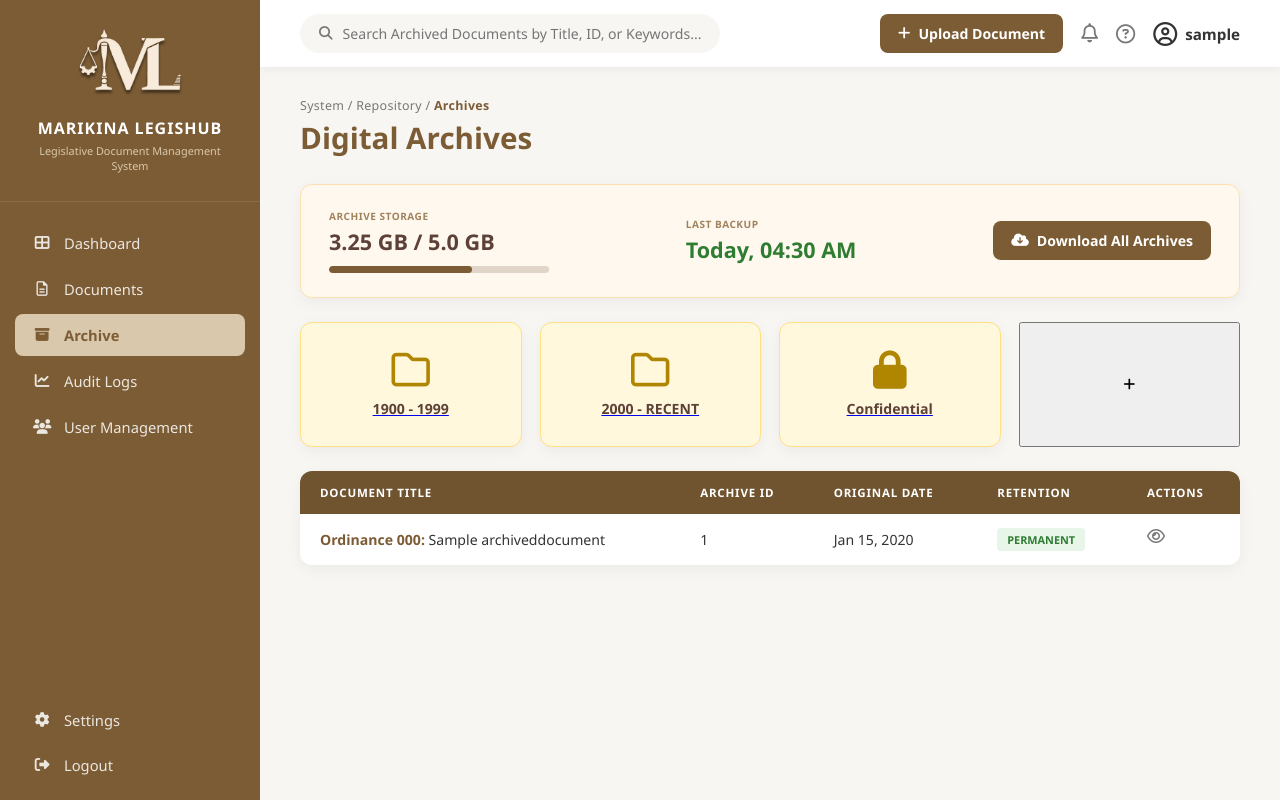
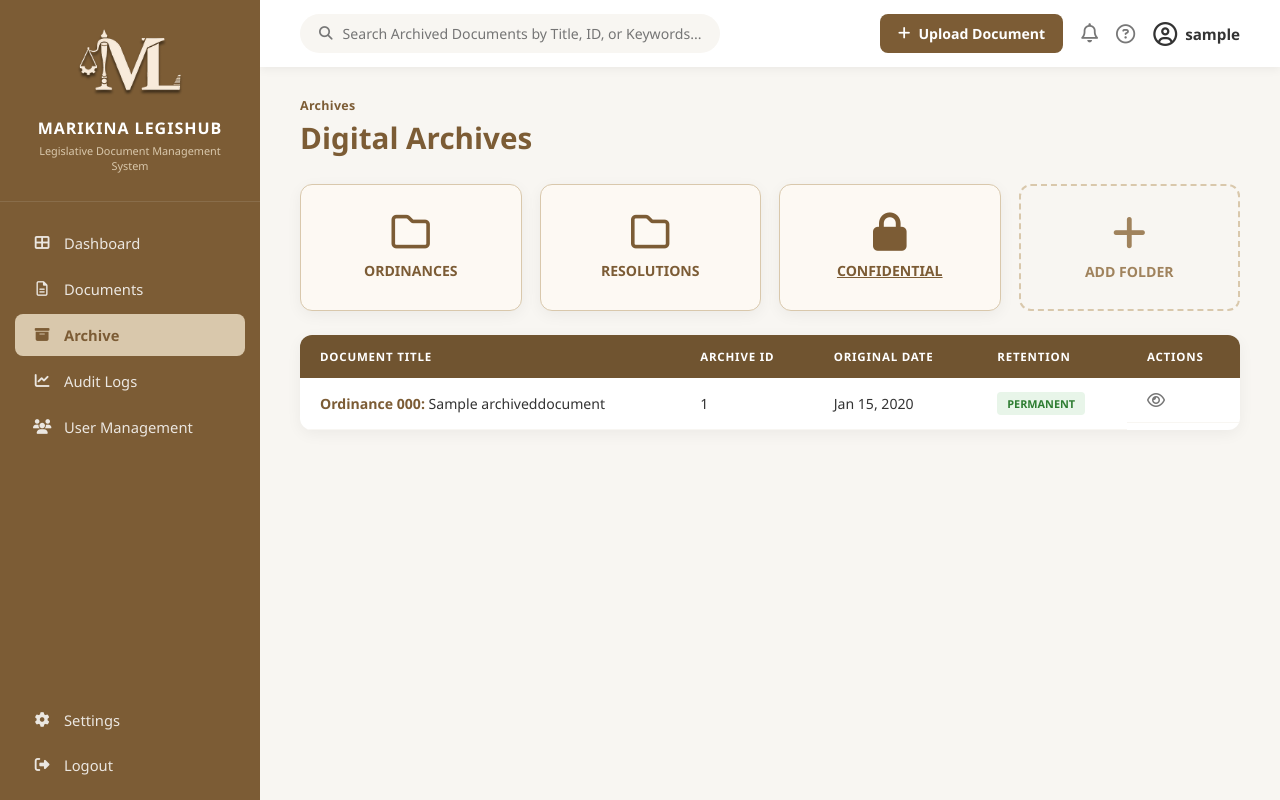
Before and after one commit to beedrimon/legishub-capstone, a Django app: page /archive/ in a window 1280 px wide. Run offline with Django 5.2, Linux system fonts and the light colour scheme; a user stored in the database is signed in; tables that the repository leaves empty hold one stand-in row (values such as "Sample post"); parts of the project's set-up code (start-up, migrations or seed data) failed here and were passed over.

Commit message:
chore: frontend for archive

```diff
--- a/core/static/css/main.css
+++ b/core/static/css/main.css
@@ -996,23 +996,28 @@ td strong {
 
 .folder-card {
     background: #FFF8DC;
+    background: #FDF9F3;
     padding: 28px 20px;
     border-radius: 12px;
     text-align: center;
     cursor: pointer;
     transition: transform 0.2s, box-shadow 0.2s;
     border: 1px solid #FFE082;
+    border: 1px solid #D9C8AC;
+    color: #7C5C35;
     box-shadow: var(--shadow-md);
 }
 
 .folder-card:hover {
     transform: translateY(-4px);
     box-shadow: 0 8px 20px rgba(0, 0, 0, 0.08);
+    box-shadow: 0 8px 20px rgba(124, 92, 53, 0.15);
 }
 
 .folder-card i {
     font-size: 2.4rem;
     color: #B08500;
+    color: #7C5C35;
     margin-bottom: 10px;
     display: block;
 }
@@ -1021,8 +1026,39 @@ td strong {
     margin: 0;
     font-weight: 700;
     color: #5D4037;
+    color: inherit;
     font-size: 0.88rem;
 }
+
+/* Folders Active States & Sub-folders */
+.selected-folder, .selected-year {
+    border: 2px solid #7C5C35 !important;
+    background-color: #fcfaf7 !important;
+    box-shadow: 0 4px 12px rgba(124, 92, 53, 0.25) !important;
+}
+.doc-type-folder {
+    transition: all 0.2s ease-in-out;
+}
+
+/* Add Folder Button Styling */
+.btn-add-folder-card {
+    background: transparent !important;
+    border: 2px dashed #D9C8AC !important;
+    color: #A0835D !important;
+    box-shadow: none !important;
+}
+.btn-add-folder-card i {
+    color: #A0835D !important;
+}
+.btn-add-folder-card:hover {
+    background: #fcfaf7 !important;
+    border-color: #7C5C35 !important;
+    color: #7C5C35 !important;
+}
+.btn-add-folder-card:hover i {
+    color: #7C5C35 !important;
+}
+
 
 
 /* ============================================================
--- /dev/null
+++ b/core/static/js/archive.js
@@ -0,0 +1,169 @@
+let currentType = null;
+let currentDecadeStart = null;
+let currentYear = null;
+
+function selectType(type) {
+    currentType = type;
+    currentDecadeStart = null;
+    currentYear = null;
+
+    document.getElementById('parent-folders').style.display = 'none';
+
+    const decadeSection = document.getElementById('decade-folders');
+    decadeSection.style.display = 'grid';
+    decadeSection.innerHTML = '';
+
+    // Add "Back" folder
+    const backBtn = document.createElement('div');
+    backBtn.className = 'folder-card doc-type-folder';
+    backBtn.style.cursor = 'pointer';
+    backBtn.onclick = backToParents;
+    backBtn.innerHTML = `
+        <i class="fa-solid fa-arrow-left"></i>
+        <p>BACK</p>
+    `;
+    decadeSection.appendChild(backBtn);
+
+    // Calculate Decades based on actual data mapped from archive.html inline script
+    const typeArchives = archiveData.filter(a => a.type === type);
+    const years = [...new Set(typeArchives.map(a => parseInt(a.year, 10)))].filter(y => !isNaN(y));
+
+    if (years.length === 0) {
+        const emptyMsg = document.createElement('div');
+        emptyMsg.style.gridColumn = '1 / -1';
+        emptyMsg.innerHTML = '<p style="color: #888; margin-top: 15px;">No archives found for this category.</p>';
+        decadeSection.appendChild(emptyMsg);
+    } else {
+        const decades = new Set();
+        years.forEach(y => decades.add(Math.floor(y / 10) * 10));
+        const sortedDecades = [...decades].sort((a, b) => b - a); // Descending order
+
+        sortedDecades.forEach(decade => {
+            const folder = document.createElement('div');
+            folder.className = 'folder-card doc-type-folder';
+            folder.style.cursor = 'pointer';
+            folder.onclick = function() { selectDecade(decade, this); };
+            folder.innerHTML = `
+                <i class="fa-regular fa-folder"></i>
+                <p>${decade} - ${decade + 9}</p>
+            `;
+            decadeSection.appendChild(folder);
+        });
+    }
+
+    document.getElementById('year-folders-section').style.display = 'none';
+    filterTable();
+}
+
+function selectDecade(decade, element) {
+    if (currentDecadeStart === decade) {
+        currentDecadeStart = null;
+        currentYear = null;
+        element.classList.remove('selected-folder');
+        document.getElementById('year-folders-section').style.display = 'none';
+    } else {
+        currentDecadeStart = decade;
+        currentYear = null;
+
+        document.querySelectorAll('#decade-folders .folder-card').forEach(el => {
+            el.classList.remove('selected-folder');
+        });
+        element.classList.add('selected-folder');
+
+        const yearSection = document.getElementById('year-folders-section');
+        yearSection.style.display = 'block';
+        document.getElementById('selected-type-label').innerText = `${decade} - ${decade + 9} YEARS`;
+
+        const typeArchives = archiveData.filter(a => a.type === currentType);
+        const years = [...new Set(typeArchives.map(a => parseInt(a.year, 10)))]
+            .filter(y => y >= decade && y <= decade + 9)
+            .sort((a, b) => b - a);
+
+        const yearGrid = document.getElementById('year-folders-grid');
+        yearGrid.innerHTML = '';
+
+        if (years.length === 0) {
+            yearGrid.innerHTML = '<p style="color: #888; grid-column: 1 / -1;">No archives found for this decade.</p>';
+        } else {
+            years.forEach(year => {
+                const folder = document.createElement('a');
+                folder.href = 'javascript:void(0)';
+                folder.className = 'year-folder';
+                folder.onclick = function() { selectYear(year, this); };
+                folder.innerHTML = `
+                    <i class="fa-regular fa-folder"></i>
+                    <p>${year}</p>
+                `;
+                yearGrid.appendChild(folder);
+            });
+        }
+    }
+    filterTable();
+}
+
+function selectYear(year, element) {
+    if (currentYear === year) {
+        currentYear = null;
+        element.classList.remove('selected-year');
+    } else {
+        currentYear = year;
+        document.querySelectorAll('.year-folder').forEach(el => {
+            el.classList.remove('selected-year');
+        });
+        element.classList.add('selected-year');
+    }
+    filterTable();
+}
+
+function backToParents() {
+    currentType = null;
+    currentDecadeStart = null;
+    currentYear = null;
+
+    document.getElementById('decade-folders').style.display = 'none';
+    document.getElementById('parent-folders').style.display = 'grid';
+    document.getElementById('year-folders-section').style.display = 'none';
+
+    filterTable();
+}
+
+function filterTable() {
+    const rows = document.querySelectorAll('tbody tr.archive-row');
+    let visibleCount = 0;
+
+    rows.forEach(row => {
+        const rowType = row.getAttribute('data-type');
+        const rowYear = parseInt(row.getAttribute('data-year'), 10);
+
+        let show = true;
+        if (currentType && rowType !== currentType) show = false;
+        if (currentDecadeStart !== null && (rowYear < currentDecadeStart || rowYear > currentDecadeStart + 9)) show = false;
+        if (currentYear && rowYear !== currentYear) show = false;
+
+        if (show) {
+            row.style.display = '';
+            visibleCount++;
+        } else {
+            row.style.display = 'none';
+        }
+    });
+
+    const emptyRow = document.getElementById('empty-row');
+    if (emptyRow) {
+        emptyRow.style.display = visibleCount === 0 ? '' : 'none';
+    }
+}
+
+window.addEventListener('DOMContentLoaded', () => {
+    filterTable();
+
+    // Add Folder Modal Trigger
+    const addFolderBtn = document.getElementById('btn-add-folder');
+    const addFolderModal = document.getElementById('addFolderModal');
+    if (addFolderBtn && addFolderModal) {
+        addFolderBtn.addEventListener('click', () => {
+            document.querySelectorAll('.modal-overlay').forEach(m => m.style.display = 'none');
+            addFolderModal.style.display = 'flex';
+        });
+    }
+});
--- a/core/templates/archives/archive.html
+++ b/core/templates/archives/archive.html
@@ -9,6 +9,7 @@
     <link rel="icon" href="../static/images/legishub-logo-light.png">
     <link rel="stylesheet" href="https://cdnjs.cloudflare.com/ajax/libs/font-awesome/6.4.0/css/all.min.css">
     <link rel="stylesheet" href="{% static 'css/main.css' %}">
+    <link rel="stylesheet" href="{% static 'css/archive.css' %}">
 </head>
 
 <body>
@@ -59,58 +60,51 @@
 
         <div class="dashboard-body">
             <nav class="breadcrumb">
-                System / Repository / <span>Archives</span>
+                <span>Archives</span>
             </nav>
 
             <div class="dashboard-header">
                 <h1>Digital Archives</h1>
             </div>
 
-            <section class="storage-card">
-                <div class="storage-info">
-                    <div class="info-group">
-                        <label>ARCHIVE STORAGE</label>
-                        <h3>3.25 GB / 5.0 GB</h3>
-                        <div class="progress-bar">
-                            <div class="progress-fill" style="width: 65%;"></div>
-                        </div>
+            <section class="folder-section">
+                <div class="folder-grid" id="parent-folders">
+                    <div class="folder-card doc-type-folder" id="folder-Ordinance" onclick="selectType('Ordinance')" style="cursor: pointer;">
+                        <i class="fa-regular fa-folder"></i>
+                        <p>ORDINANCES</p>
                     </div>
-                    <div class="info-group">
-                        <label>LAST BACKUP</label>
-                        <h3 class="status-green">Today, 04:30 AM</h3>
+
+                    <div class="folder-card doc-type-folder" id="folder-Resolution" onclick="selectType('Resolution')" style="cursor: pointer;">
+                        <i class="fa-regular fa-folder"></i>
+                        <p>RESOLUTIONS</p>
                     </div>
-                    <button class="btn-download-all">
-                        <i class="fa-solid fa-cloud-arrow-down"></i> Download All Archives
-                    </button>
-                </div>
-            </section>
-
-            <section class="folder-section">
-                <div class="folder-grid">
-                    <a href="{% url 'archive_90s' %}" class="folder-card">
-                        <i class="fa-regular fa-folder"></i>
-                        <p>1900 - 1999</p>
-                    </a>
-
-                    <a href="{% url 'archive_20s' %}" class="folder-card">
-                        <i class="fa-regular fa-folder"></i>
-                        <p>2000 - RECENT</p>
-                    </a>
 
                     {% if not is_legislator %}
-                    <a href="{% url 'archive_confidential' %}" class="folder-card">
-                        <div class="folder-icon-wrapper">
-                            <i class="fa-solid fa-lock overlay-lock"></i>
-                        </div>
-                        <p>Confidential</p>
+                    <a href="{% url 'archive_confidential' %}" class="folder-card doc-type-folder">
+                        <i class="fa-solid fa-lock"></i>
+                        <p>CONFIDENTIAL</p>
                     </a>
                     {% endif %}
 
                     {% if not is_legislator %}
-                    <button class="btn-add-folder">
+                    <div class="folder-card doc-type-folder btn-add-folder-card" id="btn-add-folder" style="cursor: pointer;">
                         <i class="fa-solid fa-plus"></i>
-                    </button>
+                        <p>ADD FOLDER</p>
+                    </div>
                     {% endif %}
+                </div>
+                <div class="folder-grid" id="decade-folders" style="display: none;">
+                    <!-- Decade folders will be injected here via JS -->
+                </div>
+            </section>
+
+            <section class="sub-folder-section archive-view-container" id="year-folders-section" style="display: none; margin-bottom: 24px; padding-bottom: 20px;">
+                <div class="archive-view-header" style="margin-bottom: 15px;">
+                    <i class="fa-regular fa-folder-open"></i>
+                    <span id="selected-type-label">Select Year</span>
+                </div>
+                <div class="year-grid" id="year-folders-grid" style="padding: 0 20px;">
+                    <!-- Year folders will be injected here via JS -->
                 </div>
             </section>
 
@@ -127,7 +121,7 @@
                     </thead>
                     <tbody>
                         {% for archive in archives %}
-                        <tr>
+                        <tr class="archive-row" data-type="{{ archive.doc_type }}" data-year="{{ archive.year }}">
                             <td><strong>{{ archive.doc_type }} {{ archive.original_document_number }}:</strong>
                                 {{archive.title }}</td>
                             <td>{{ archive.archive_id }}</td>
@@ -156,12 +150,19 @@
                             </td>
                         </tr>
                         {% empty %}
-                        <tr>
+                        <tr id="empty-row">
                             <td colspan="5" style="text-align: center; padding: 20px; color: #888;">
                                 No archived documents found.
                             </td>
                         </tr>
                         {% endfor %}
+                        {% if archives %}
+                        <tr id="empty-row" style="display: none;">
+                            <td colspan="5" style="text-align: center; padding: 20px; color: #888;">
+                                No archived documents match the selected folder.
+                            </td>
+                        </tr>
+                        {% endif %}
                     </tbody>
                 </table>
             </section>
@@ -429,14 +430,42 @@
         </div>
     </div>
 
-    <script>
-        function goToPage(pageNum) {
-            document.getElementById('pageInput').value = pageNum;
-            document.getElementById('filterForm').submit();
-        }
-    </script>
+    <!-- Add Folder Modal -->
+    <div id="addFolderModal" class="modal-overlay">
+        <div class="modal-container" style="max-width: 450px;">
+            <div class="modal-header">
+                <h2>CREATE NEW FOLDER</h2>
+                <button class="close-modal">&times;</button>
+            </div>
+            <form class="modal-body" method="POST" action="#">
+                {% csrf_token %}
+                <div class="form-row">
+                    <div class="form-group full-width">
+                        <label>FOLDER NAME / CATEGORY</label>
+                        <input type="text" name="new_folder_name" placeholder="e.g., Executive Orders" required>
+                    </div>
+                </div>
+                <div class="modal-footer">
+                    <button type="button" class="btn-discard close-modal">Cancel</button>
+                    <button type="button" class="btn-add close-modal" onclick="alert('Folder creation logic will be handled by the backend once implemented.')">Create Folder</button>
+                </div>
+            </form>
+        </div>
+    </div>
 
     <script src="{% static 'js/modals.js' %}?v=3"></script>
+    <script>
+        // Store basic metadata for filtering
+        const archiveData = [
+            {% for archive in archives %}
+            {
+                type: "{{ archive.doc_type|escapejs }}",
+                year: "{{ archive.year|escapejs }}"
+            },
+            {% endfor %}
+        ];
+    </script>
+    <script src="{% static 'js/archive.js' %}"></script>
 </body>
 
 </html>
```
